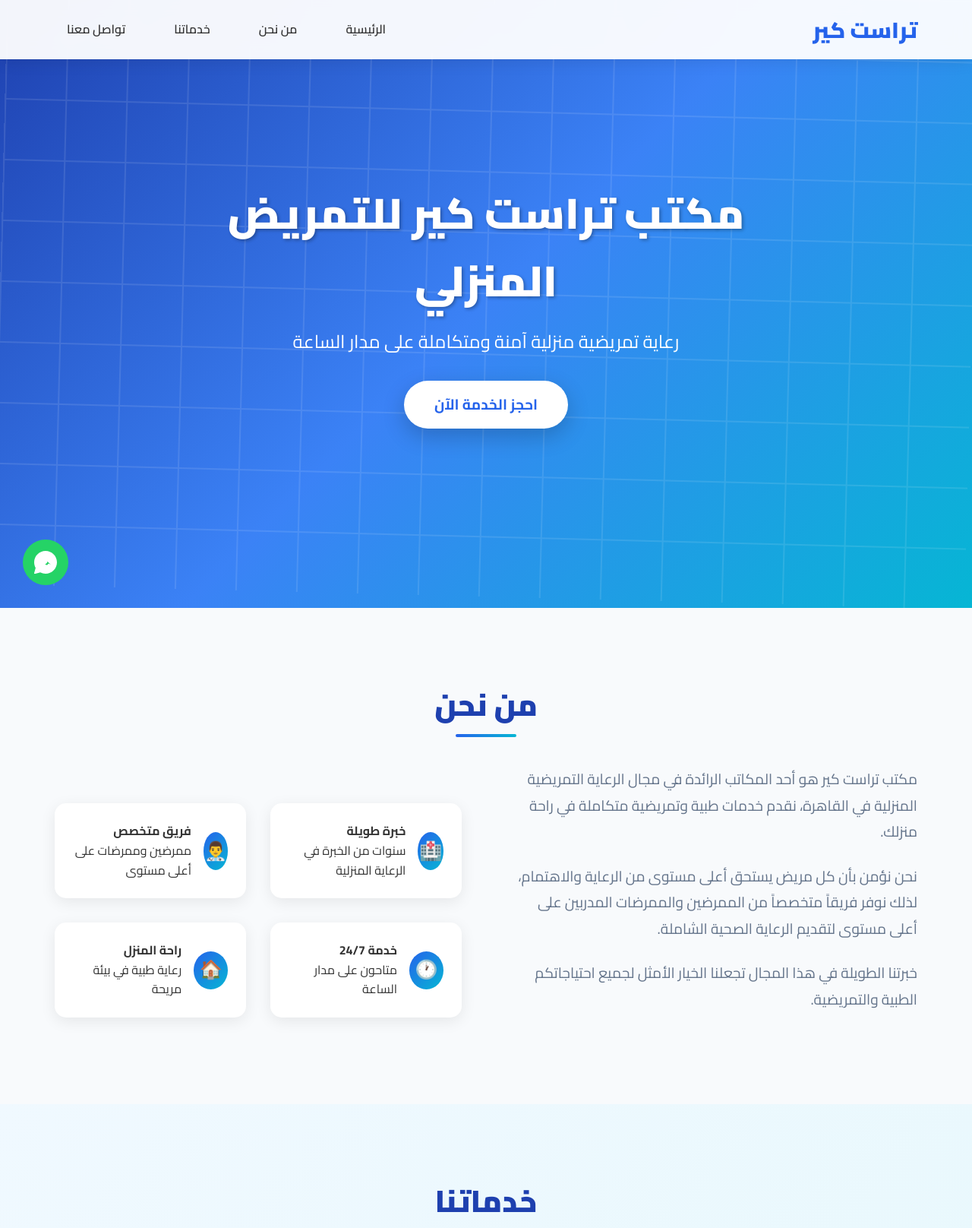
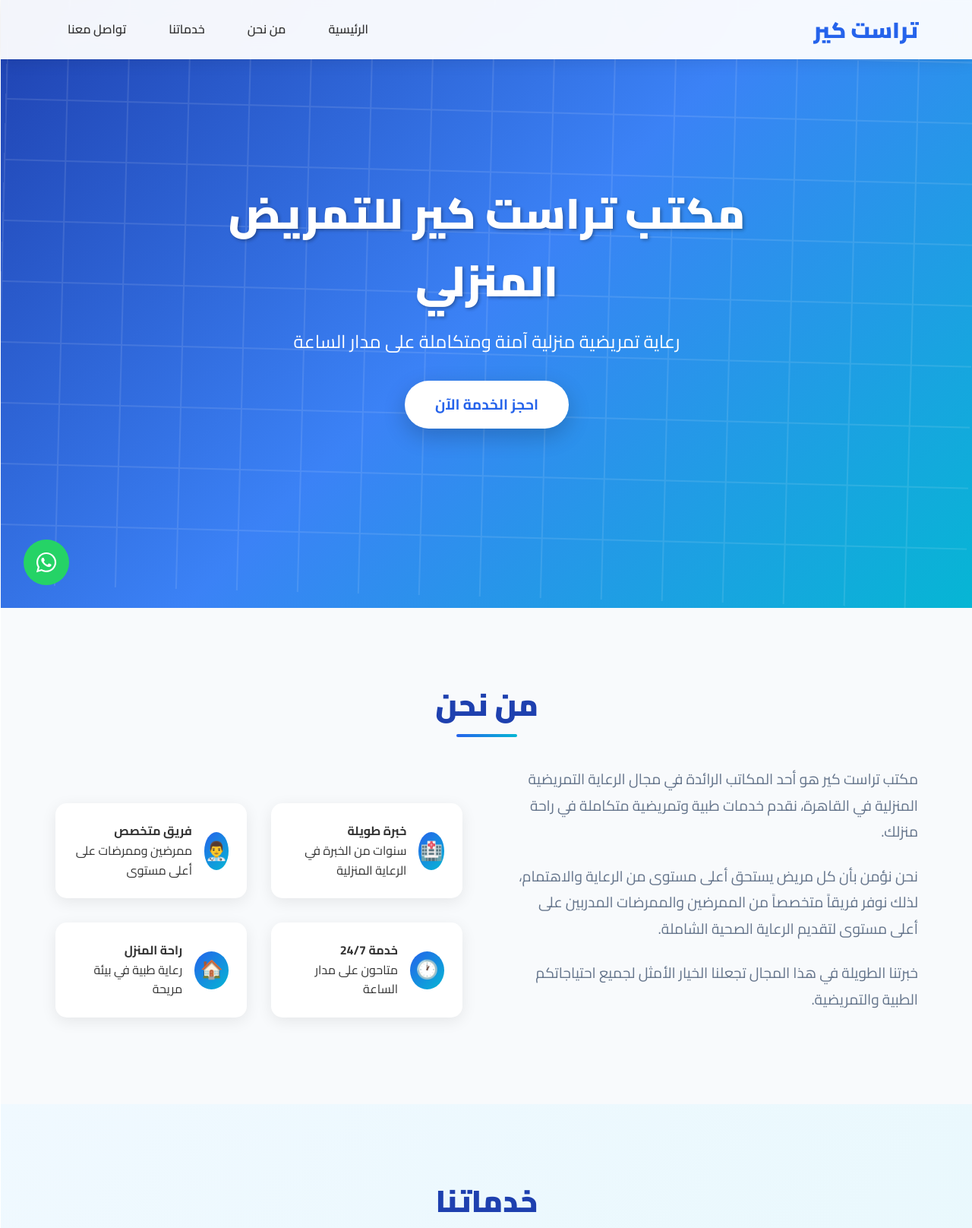
Before and after one commit to AdhamA7med/trust-care, a plain HTML site: page index.html in a window 1280 px wide. Shown: the top 1616 px of the page at 76% size. Drawn offline with Linux system fonts and the light colour scheme.

Commit message:
Update index.html

```diff
--- a/index.html
+++ b/index.html
@@ -68,7 +68,7 @@
         .nav-links {
             display: flex;
             list-style: none;
-            gap: 2rem;
+            gap: 1.5rem;
         }
 
         .nav-links a {
@@ -127,7 +127,7 @@
             text-align: center;
             color: white;
             position: relative;
-            overflow: hidden;
+            z-index: 1;
         }
 
         .hero::before {
@@ -235,14 +235,8 @@
         /* Section Styles */
         .section {
             padding: 6rem 0;
-            opacity: 0;
-            transform: translateY(50px);
-            transition: all 0.8s ease;
-        }
-
-        .section.visible {
-            opacity: 1;
-            transform: translateY(0);
+            position: relative;
+            z-index: 0;
         }
 
         .container {
@@ -275,6 +269,7 @@
         /* About Section */
         .about {
             background: #f8fafc;
+            margin-top: 0;
         }
 
         .about-content {
@@ -282,6 +277,17 @@
             grid-template-columns: 1fr 1fr;
             gap: 4rem;
             align-items: center;
+        }
+
+        .about-text, .about-features {
+            opacity: 0;
+            transform: translateY(30px);
+            transition: all 0.5s ease;
+        }
+
+        .about-text.visible, .about-features.visible {
+            opacity: 1;
+            transform: translateY(0);
         }
 
         .about-text p {
@@ -353,7 +359,6 @@
         .service-card.visible {
             opacity: 1;
             transform: translateY(0);
-            transition: opacity 0.5s ease, transform 0.5s ease;
         }
 
         .service-card:hover {
@@ -457,8 +462,13 @@
             display: flex;
             align-items: center;
             justify-content: center;
-            font-size: 1.5rem;
             flex-shrink: 0;
+        }
+
+        .contact-item-icon svg {
+            width: 24px;
+            height: 24px;
+            fill: white;
         }
 
         .contact-item div {
@@ -655,24 +665,16 @@
             .contact-item-icon {
                 width: 40px;
                 height: 40px;
-                font-size: 1.2rem;
+            }
+
+            .contact-item-icon svg {
+                width: 20px;
+                height: 20px;
             }
 
             .contact-encouragement {
                 font-size: 1rem;
             }
-        }
-
-        /* Scroll reveal animation */
-        .scroll-reveal {
-            opacity: 0;
-            transform: translateY(50px);
-            transition: all 0.8s ease;
-        }
-
-        .scroll-reveal.revealed {
-            opacity: 1;
-            transform: translateY(0);
         }
     </style>
 </head>
@@ -707,7 +709,7 @@
     </section>
 
     <!-- About Section -->
-    <section id="about" class="section about scroll-reveal">
+    <section id="about" class="section about">
         <div class="container">
             <h2 class="section-title">من نحن</h2>
             <div class="about-content">
@@ -751,7 +753,7 @@
     </section>
 
     <!-- Services Section -->
-    <section id="services" class="section services scroll-reveal">
+    <section id="services" class="section services">
         <div class="container">
             <h2 class="section-title">خدماتنا</h2>
             <div class="services-grid">
@@ -848,7 +850,7 @@
     </section>
 
     <!-- Contact Section -->
-    <section id="contact" class="section contact scroll-reveal">
+    <section id="contact" class="section contact">
         <div class="container">
             <h2 class="section-title">تواصل معنا</h2>
             <div class="contact-content">
@@ -873,7 +875,11 @@
                             </div>
                         </div>
                         <div class="contact-item">
-                            <div class="contact-item-icon">💬</div>
+                            <div class="contact-item-icon">
+                                <svg xmlns="http://www.w3.org/2000/svg" viewBox="0 0 448 512">
+                                    <path fill="white" d="M380.9 97.1C339 55.1 283.2 32 223.9 32c-122.4 0-222 99.6-222 222 0 39.1 10.2 77.3 29.6 111L0 480l117.7-30.9c32.4 17.7 68.9 27 106.1 27h.1c122.3 0 224.1-99.6 224.1-222 0-59.3-25.2-115-67.1-157zm-157 341.6c-33.2 0-65.7-8.9-94-25.7l-6.7-4-69.8 18.3L72 359.2l-4.4-7c-18.5-29.4-28.2-63.3-28.2-98.2 0-101.7 82.8-184.5 184.6-184.5 49.3 0 95.6 19.2 130.4 54.1 34.8 34.9 56.2 81.2 56.1 130.5 0 101.8-84.9 184.6-186.6 184.6zm101.2-138.2c-5.5-2.8-32.8-16.2-37.9-18-5.1-1.9-8.8-2.8-12.5 2.8-3.7 5.6-14.3 18-17.6 21.8-3.2 3.7-6.5 4.2-12 1.4-32.6-16.3-54-29.1-75.5-66-5.7-9.8 5.7-9.1 16.3-30.3 1.8-3.7.9-6.9-.5-9.7-1.4-2.8-12.5-30.1-17.1-41.2-4.5-10.8-9.1-9.3-12.5-9.5-3.2-.2-6.9-.2-10.6-.2-3.7 0-9.7 1.4-14.8 6.9-5.1 5.6-19.4 19-19.4 46.3 0 27.3 19.9 53.7 22.6 57.4 2.8 3.7 39.1 59.7 94.8 83.8 35.2 15.2 49 16.5 66.6 13.9 10.7-1.6 32.8-13.4 37.4-26.4 4.6-13 4.6-24.1 3.2-26.4-1.3-2.5-5-3.9-10.5-6.6z"/>
+                                </svg>
+                            </div>
                             <div>
                                 <h4>واتساب</h4>
                                 <p><a href="https://wa.me/201099843535" target="_blank">01099843535</a></p>
@@ -887,8 +893,8 @@
 
     <!-- WhatsApp Float Button -->
     <a href="https://wa.me/201099843535" class="whatsapp-float" target="_blank">
-        <svg viewBox="0 0 24 24" xmlns="http://www.w3.org/2000/svg">
-            <path d="M17.472 14.382c-.297-.149-1.758-.868-2.03-.967-.272-.099-.471-.148-.67.149-.198.297-.767.966-.94 1.164-.173.199-.347.223-.644.075-.297-.149-1.255-.462-2.39-1.475-.883-.788-1.48-1.761-1.653-2.059-.173-.297-.018-.458.13-.606.134-.134.297-.347.446-.52.149-.174.198-.298.297-.497.099-.198.05-.371-.025-.52-.074-.149-.669-.669-.916-.983-.248-.314-.496-.669-.743-.668-.247 0-.494.074-.767.223-.272.149-1.04.372-1.238.571-.198.198-.297.496-.297.794 0 .297.099.644.347.991.247.347 1.433 1.587 1.975 2.083.543.496 1.087.842 1.63 1.14.543.297 1.036.446 1.53.446.494 0 .94-.149 1.287-.446.347-.297.669-.743.818-.991.149-.248.223-.496.223-.744 0-.247-.074-.495-.223-.644zM12 0C5.373 0 0 5.373 0 12c0 2.133.558 4.134 1.53 5.873l-1.776 6.52 6.678-1.752A11.945 11.945 0 0012 24c6.627 0 12-5.373 12-12S18.627 0 12 0z"/>
+        <svg xmlns="http://www.w3.org/2000/svg" viewBox="0 0 448 512">
+            <path fill="white" d="M380.9 97.1C339 55.1 283.2 32 223.9 32c-122.4 0-222 99.6-222 222 0 39.1 10.2 77.3 29.6 111L0 480l117.7-30.9c32.4 17.7 68.9 27 106.1 27h.1c122.3 0 224.1-99.6 224.1-222 0-59.3-25.2-115-67.1-157zm-157 341.6c-33.2 0-65.7-8.9-94-25.7l-6.7-4-69.8 18.3L72 359.2l-4.4-7c-18.5-29.4-28.2-63.3-28.2-98.2 0-101.7 82.8-184.5 184.6-184.5 49.3 0 95.6 19.2 130.4 54.1 34.8 34.9 56.2 81.2 56.1 130.5 0 101.8-84.9 184.6-186.6 184.6zm101.2-138.2c-5.5-2.8-32.8-16.2-37.9-18-5.1-1.9-8.8-2.8-12.5 2.8-3.7 5.6-14.3 18-17.6 21.8-3.2 3.7-6.5 4.2-12 1.4-32.6-16.3-54-29.1-75.5-66-5.7-9.8 5.7-9.1 16.3-30.3 1.8-3.7.9-6.9-.5-9.7-1.4-2.8-12.5-30.1-17.1-41.2-4.5-10.8-9.1-9.3-12.5-9.5-3.2-.2-6.9-.2-10.6-.2-3.7 0-9.7 1.4-14.8 6.9-5.1 5.6-19.4 19-19.4 46.3 0 27.3 19.9 53.7 22.6 57.4 2.8 3.7 39.1 59.7 94.8 83.8 35.2 15.2 49 16.5 66.6 13.9 10.7-1.6 32.8-13.4 37.4-26.4 4.6-13 4.6-24.1 3.2-26.4-1.3-2.5-5-3.9-10.5-6.6z"/>
         </svg>
     </a>
 
@@ -901,31 +907,53 @@
     </footer>
 
     <script>
-        // Smooth scrolling and scroll reveal animations
-        const observerOptions = {
-            threshold: 0.1,
-            rootMargin: '0px 0px -50px 0px'
-        };
+        // Services section animation
+        const servicesSection = document.querySelector('#services');
+        const serviceCards = document.querySelectorAll('.service-card');
 
-        const observer = new IntersectionObserver((entries) => {
+        const servicesObserver = new IntersectionObserver((entries) => {
             entries.forEach(entry => {
                 if (entry.isIntersecting) {
-                    entry.target.classList.add('revealed');
-                    if (entry.target.id === 'services') {
-                        const cards = entry.target.querySelectorAll('.service-card');
-                        cards.forEach((card, index) => {
-                            setTimeout(() => {
-                                card.classList.add('visible');
-                            }, index * 200);
-                        });
-                    }
+                    serviceCards.forEach((card, index) => {
+                        setTimeout(() => {
+                            card.classList.add('visible');
+                        }, index * 200);
+                    });
+                    servicesObserver.unobserve(entry.target);
                 }
             });
-        }, observerOptions);
+        }, {
+            threshold: 0.1,
+            rootMargin: '0px 0px 0px 0px'
+        });
 
-        document.querySelectorAll('.scroll-reveal').forEach(el => {
-            observer.observe(el);
+        if (servicesSection) {
+            servicesObserver.observe(servicesSection);
+        }
+
+        // About section animation
+        const aboutSection = document.querySelector('#about');
+        const aboutText = document.querySelector('.about-text');
+        const aboutFeatures = document.querySelector('.about-features');
+
+        const aboutObserver = new IntersectionObserver((entries) => {
+            entries.forEach(entry => {
+                if (entry.isIntersecting) {
+                    aboutText.classList.add('visible');
+                    setTimeout(() => {
+                        aboutFeatures.classList.add('visible');
+                    }, 200); // Slight delay for staggered effect
+                    aboutObserver.unobserve(entry.target);
+                }
+            });
+        }, {
+            threshold: 0.1,
+            rootMargin: '0px 0px 0px 0px'
         });
+
+        if (aboutSection) {
+            aboutObserver.observe(aboutSection);
+        }
 
         // Header scroll effect
         window.addEventListener('scroll', () => {
@@ -1014,18 +1042,6 @@
         style.textContent = rippleCSS;
         document.head.appendChild(style);
 
-        // Parallax effect for hero section
-        window.addEventListener('scroll', () => {
-            const scrolled = window.pageYOffset;
-            const hero = document.querySelector('.hero');
-            const heroContent = document.querySelector('.hero-content');
-
-            if (hero && scrolled < hero.offsetHeight) {
-                heroContent.style.transform = `translateY(${scrolled * 0.5}px)`;
-                hero.style.transform = `translateY(${scrolled * 0.3}px)`;
-            }
-        });
-
         // Add loading animation
         window.addEventListener('load', () => {
             document.body.style.opacity = '0';
```
